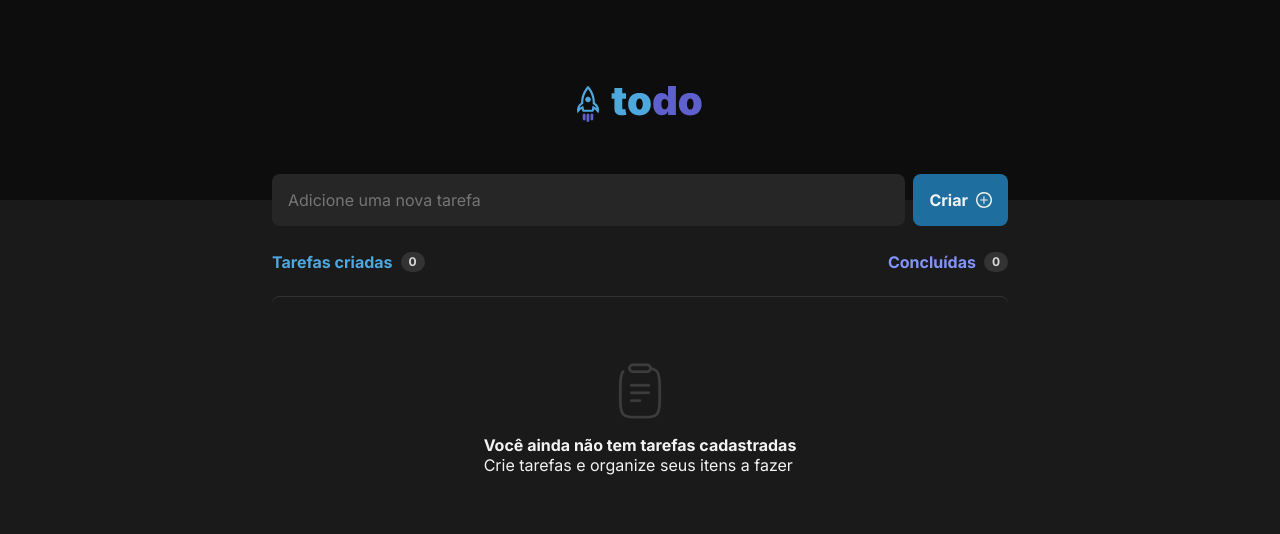
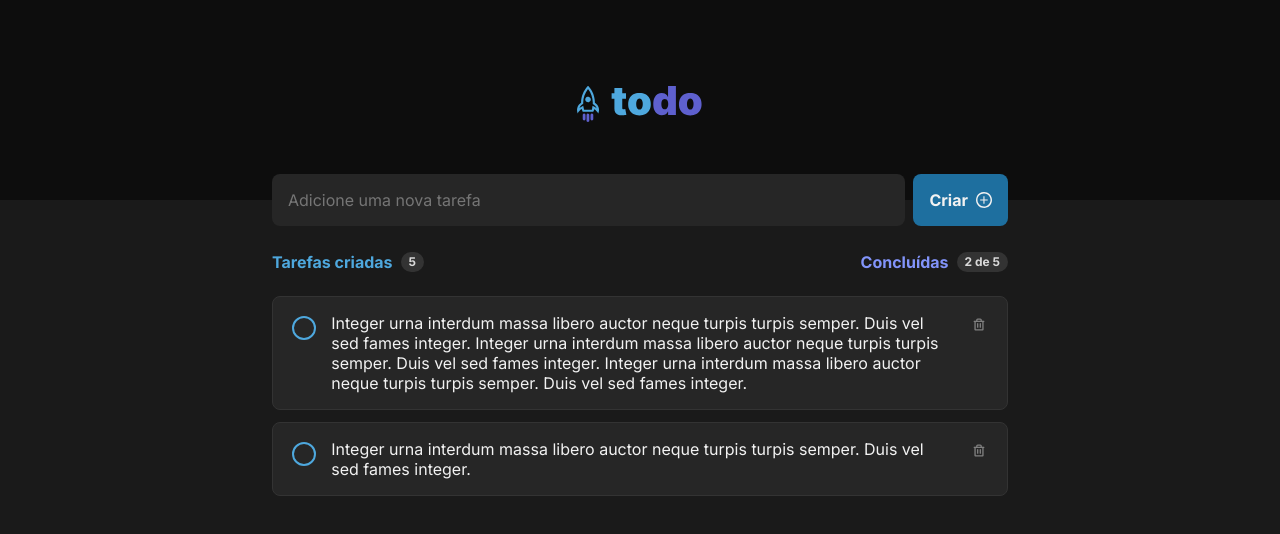
Before and after one commit to GeraldoJAlves/rocketseat-todo-list, a React (Vite) app: page / in a window 1280 px wide. Shown: the top 534 px of the page. Built offline with nearby package versions, Linux system fonts and the light colour scheme.

Commit message:
feat: add list of tasks

```diff
--- a/package.json
+++ b/package.json
@@ -11,6 +11,7 @@
     "lint:fix": "eslint . --ext ts,tsx --fix"
   },
   "dependencies": {
+    "phosphor-react": "^1.4.1",
     "react": "^18.2.0",
     "react-dom": "^18.2.0"
   },
--- a/src/components/Tasks.module.css
+++ b/src/components/Tasks.module.css
@@ -50,3 +50,115 @@
 .empty-list p {
   font-size: 1rem;
 }
+
+.list {
+  list-style-type: none;
+  display: flex;
+  flex-direction: column;
+  gap: .75rem;
+}
+
+.list li {
+  display: flex;
+  justify-content: space-between;
+  align-items: flex-start;
+  background-color: var(--gray-500);
+  border: 1px solid var(--gray-400);
+  border-radius: 8px;
+  padding: 1rem;
+  gap: .75rem;
+}
+
+.list li input[type="checkbox"] {
+  -webkit-appearance: none;
+  appearance: none;
+  margin: 3.15px;
+  width: 1.5rem;
+  height: 1.5em;
+  padding: 0;
+  box-sizing: inherit;
+  border: 0.15em solid var(--blue);
+  border-radius: 100%;
+  cursor: pointer;
+
+  display: grid;
+  place-content: center;
+}
+
+.list li input[type="checkbox"]:hover {
+  background-color: rgba(var(--blue-dark-rgb), .2);
+  border-color: var(--blue-dark);
+  transition: background-color 0.2s, border-color 0.2s;
+}
+
+.list li input[type="checkbox"]::before {
+  content: "";
+  width: 1rem;
+  height: 1rem;
+  transform: scale(0);
+  transition: 120ms transform ease-in-out;
+  box-shadow: inset 1em 1em var(--gray-100);
+
+  cursor: pointer;
+
+  transform-origin: bottom left;
+  clip-path: polygon(84.305900% 03.420930%, 40.986500% 46.740300%, 16.161800% 21.915600%, 07.802730% 30.274700%, 40.986500% 63.458400%, 92.664900% 11.780000%, 84.305900% 03.420930%)
+}
+
+.list li input[type="checkbox"]:checked::before {
+  transform: scale(1) translateY(20%);
+}
+
+.list li input[type="checkbox"]:checked {
+  background-color: var(--purple-dark);
+  border-color: var(--purple-dark);
+}
+
+.list li input[type="checkbox"]:not([disabled]):checked:hover {
+  background-color: var(--purple);
+  border-color: var(--purple);
+  transition: background-color 0.2s, border-color 0.2s;
+}
+
+.list li input[type="checkbox"]:focus {
+  box-shadow: none;
+}
+
+.list li input[type="checkbox"]:checked+span {
+  text-decoration: line-through;
+  color: var(--gray-300);
+}
+
+.list li input[type="checkbox"]:disabled {
+  border-color: var(--gray-400);
+  color: var(--gray-700);
+  background-color: var(--gray-400);
+  cursor: not-allowed;
+}
+
+.list li span {
+  flex: 1;
+}
+
+.list li button {
+  background-color: transparent;
+  border: 0;
+  cursor: pointer;
+  padding: 5px;
+  line-height: 0;
+  border-radius: 4px;
+}
+
+.list li button svg {
+  color: var(--gray-300);
+}
+
+.list li button:hover {
+  background-color: var(--gray-400);
+  transition: background-color 0.2s;
+}
+
+.list li button:hover svg {
+  color: var(--danger);
+  transition: color .2s;
+}
--- a/src/components/Tasks.tsx
+++ b/src/components/Tasks.tsx
@@ -1,4 +1,6 @@
+import { Trash } from 'phosphor-react'
 import clipboard from '../assets/icons/clipboard.svg'
+import trash from '../assets/icons/trash.svg'
 import styles from './Tasks.module.css'
 
 export function Tasks() {
@@ -7,13 +9,14 @@ export function Tasks() {
       <div className={styles.info}>
         <div className={styles.created}>
           <span>Tarefas criadas</span>
-          <strong>0</strong>
+          <strong>5</strong>
         </div>
         <div className={styles.done}>
           <span>Concluídas</span>
-          <strong>0</strong>
+          <strong>2 de 5</strong>
         </div>
       </div>
+      {false && (
         <div className={styles['empty-list']}>
           <img src={clipboard} alt="" />
           <p>
@@ -22,6 +25,32 @@ export function Tasks() {
             Crie tarefas e organize seus itens a fazer
           </p>
         </div>
+      )}
+      <ul className={styles.list}>
+        <li>
+          <input type="checkbox" />
+          <span>
+            Integer urna interdum massa libero auctor neque turpis turpis
+            semper. Duis vel sed fames integer. Integer urna interdum massa
+            libero auctor neque turpis turpis semper. Duis vel sed fames
+            integer. Integer urna interdum massa libero auctor neque turpis
+            turpis semper. Duis vel sed fames integer.
+          </span>
+          <button>
+            <Trash size={14} weight="bold" />
+          </button>
+        </li>
+        <li>
+          <input type="checkbox" />
+          <span>
+            Integer urna interdum massa libero auctor neque turpis turpis
+            semper. Duis vel sed fames integer.
+          </span>
+          <button>
+            <Trash size={14} weight="bold" />
+          </button>
+        </li>
+      </ul>
     </main>
   )
 }
--- a/src/global.css
+++ b/src/global.css
@@ -1,5 +1,6 @@
 :root {
   /* Product */
+  --blue-dark-rgb: 30, 111, 159;
   --blue-dark: #1E6F9F;
   --blue: #4EA8DE;
   --purple-dark: #5E60CE;
```
Also changed, not shown: 1 other file (tests, documents, lock files or other folders). Lines whose indentation alone changed are shown as unchanged.
